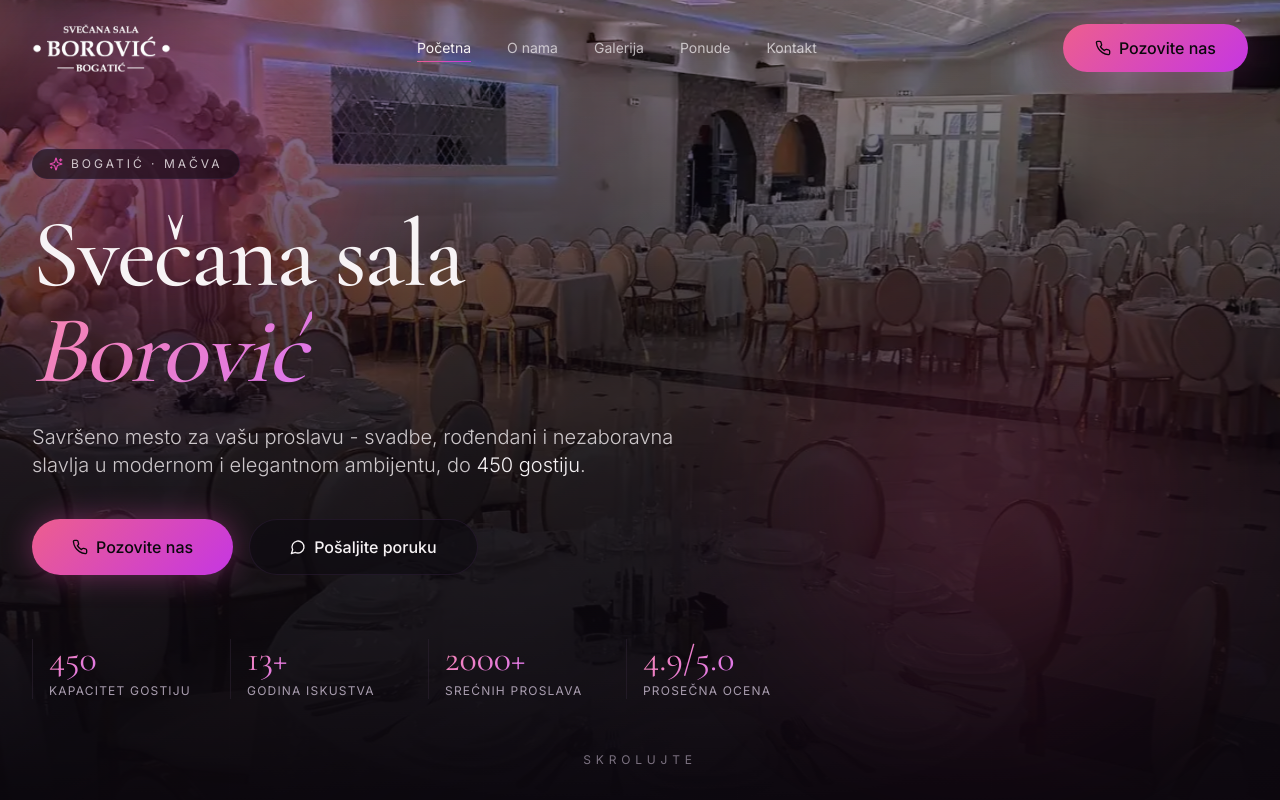
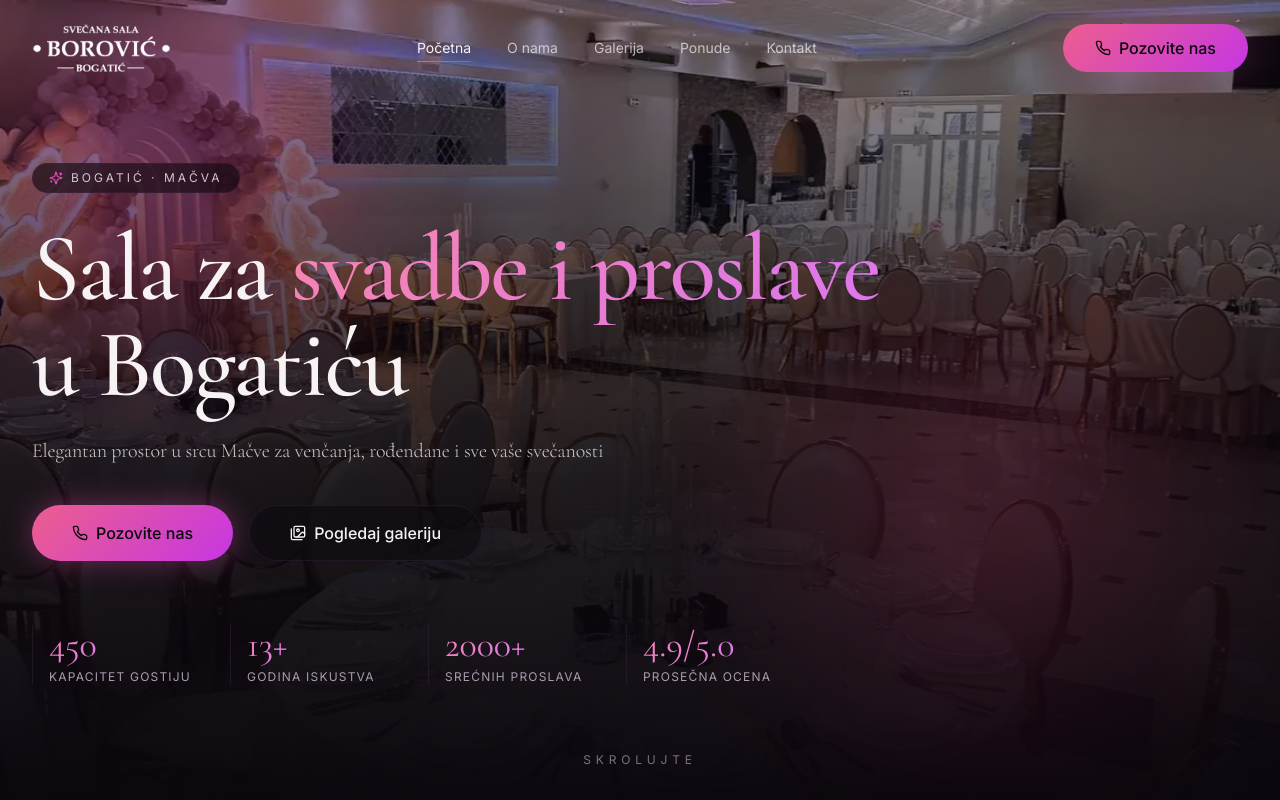
Before and after one commit to mihailodragicevic/sala-borovic, a React (Vite) app: page / in a window 1280 px wide. Shown: the top 800 px of the page. Built offline with nearby package versions, Linux system fonts and the light colour scheme.

Commit message:
Hero sekcija

```diff
--- a/src/components/site/Hero.tsx
+++ b/src/components/site/Hero.tsx
@@ -1,6 +1,6 @@
 import { useEffect, useRef } from "react";
 import { Link } from "react-router-dom";
-import { MessageCircle, Phone, Sparkles } from "lucide-react";
+import { Images, Phone, Sparkles } from "lucide-react";
 import { Button } from "@/components/ui/button";
 import heroImg from "@/assets/hero-venue.webp";
 import heroImgMobile from "@/assets/responsive/hero-venue-mobile.webp";
@@ -76,24 +76,21 @@ export const Hero = () => {
       />
 
       <div className="relative z-10 mx-auto w-full max-w-7xl px-5 pb-20 pt-32 lg:px-8">
-        <div className="max-w-4xl">
+        <div className="mx-auto max-w-4xl text-center lg:mx-0 lg:text-left">
           <div className="mb-7 inline-flex items-center gap-2 rounded-full px-4 py-1.5 glass animate-fade-in">
             <Sparkles className="h-3.5 w-3.5 text-primary" />
             <span className="text-xs uppercase tracking-[0.25em] text-foreground/80">Bogatić · Mačva</span>
           </div>
 
           <h1 className="font-serif text-5xl leading-[1.02] tracking-tight animate-fade-in sm:text-6xl lg:text-8xl" style={{ animationDelay: "0.1s" }}>
-            Svečana sala
-            <br />
-            <span className="text-gradient italic">Borović</span>
+            Sala za <span className="text-gradient">svadbe i proslave</span> u Bogatiću
           </h1>
 
-          <p className="mt-6 max-w-2xl text-lg font-light leading-relaxed text-foreground/80 animate-fade-in lg:text-xl" style={{ animationDelay: "0.25s" }}>
-            Savršeno mesto za vašu proslavu - svadbe, rođendani i nezaboravna slavlja u modernom i elegantnom ambijentu, do{" "}
-            <span className="text-foreground">450 gostiju</span>.
-          </p>
+          <h2 className="mx-auto mt-6 max-w-2xl text-lg font-light leading-relaxed text-foreground/80 animate-fade-in lg:mx-0 lg:text-xl" style={{ animationDelay: "0.25s" }}>
+            Elegantan prostor u srcu Mačve za venčanja, rođendane i sve vaše svečanosti
+          </h2>
 
-          <div className="mt-10 flex flex-col gap-4 animate-fade-in sm:flex-row" style={{ animationDelay: "0.4s" }}>
+          <div className="mt-10 flex flex-col items-center gap-4 animate-fade-in sm:flex-row sm:justify-center lg:justify-start" style={{ animationDelay: "0.4s" }}>
             <Button asChild variant="hero" size="xl" className="animate-pulse-glow">
               <a href={PRIMARY_PHONE_HREF}>
                 <Phone className="h-5 w-5" />
@@ -101,21 +98,21 @@ export const Hero = () => {
               </a>
             </Button>
             <Button asChild variant="glass" size="xl">
-              <Link to="/kontakt">
-                <MessageCircle className="h-5 w-5" />
-                Pošaljite poruku
+              <Link to="/galerija">
+                <Images className="h-5 w-5" />
+                Pogledaj galeriju
               </Link>
             </Button>
           </div>
 
-          <div className="mt-16 grid max-w-3xl grid-cols-2 gap-6 animate-fade-in sm:grid-cols-4" style={{ animationDelay: "0.55s" }}>
+          <div className="mx-auto mt-16 grid max-w-3xl grid-cols-2 gap-6 animate-fade-in sm:grid-cols-4 lg:mx-0" style={{ animationDelay: "0.55s" }}>
             {[
               { n: "450", l: "Kapacitet gostiju" },
               { n: "13+", l: "Godina iskustva" },
               { n: "2000+", l: "Srećnih proslava" },
               { n: "4.9/5.0", l: "Prosečna ocena" },
             ].map((stat) => (
-              <div key={stat.l} className="border-l border-border/60 pl-4">
+              <div key={stat.l} className="border-border/60 text-center lg:border-l lg:pl-4 lg:text-left">
                 <div className="font-serif text-3xl text-gradient lg:text-4xl">{stat.n}</div>
                 <div className="mt-1 text-xs uppercase tracking-widest text-muted-foreground">{stat.l}</div>
               </div>
```
